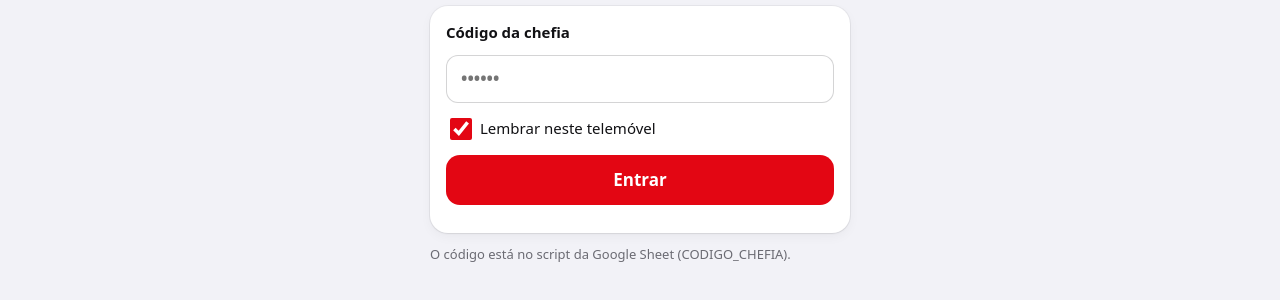
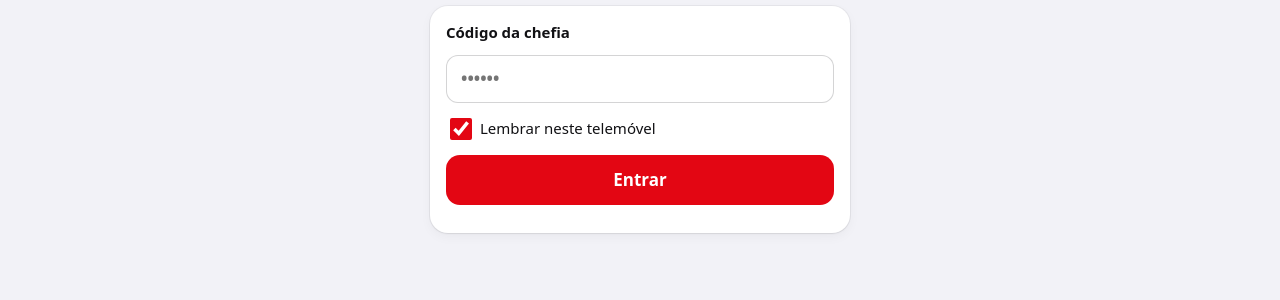
Before and after one commit to ciclo-gfv/ciclo-gfv.github.io, a plain HTML site: page chefia.html in a window 1280 px wide. Shown: the part 170-470 px from the top of the page. Drawn offline with nearby package versions, Linux system fonts and the light colour scheme.

Commit message:
Chefia: ecrã de entrada mais limpo
Co-Authored-By: Claude Opus 5.5 <noreply@anthropic.com>
Claude-Session: https://claude.ai/code/session_01RoQtJ5bcSNfTzp99v5eK1K

```diff
--- a/chefia.html
+++ b/chefia.html
@@ -258,7 +258,7 @@ function viewLogin(){
  <label for="cod">Código da chefia</label><input class="field" id="cod" type="password" inputmode="numeric" autocomplete="current-password" enterkeyhint="go" placeholder="••••••">
  <label class="chk"><input type="checkbox" id="lem" ${C.lembrar?'checked':''}> Lembrar neste telemóvel</label>
  <button class="btn red" id="lb">Entrar</button><p class="note" id="lmsg" role="alert" style="margin:0"></p></form>
- <p class="note">O código está no script da Google Sheet (CODIGO_CHEFIA).</p></div>`;
+</div>`;
  $('#lf').onsubmit=async e=>{e.preventDefault();const code=$('#cod').value.trim();if(!code)return;const b=$('#lb');b.disabled=true;b.textContent='A entrar…';
   try{await api({action:'login',codigo:code});C.codigo=code;C.lembrar=$('#lem').checked;persist();go('hoje');load()}
   catch(x){$('#lmsg').textContent=x.message;$('#lmsg').style.color='var(--r)';$('#cod').value='';if(!matchMedia('(prefers-reduced-motion: reduce)').matches)$('#cod').animate([{transform:'translateX(0)'},{transform:'translateX(-8px)'},{transform:'translateX(7px)'},{transform:'translateX(-4px)'},{transform:'translateX(0)'}],{duration:320,easing:'ease-out'})}
```
